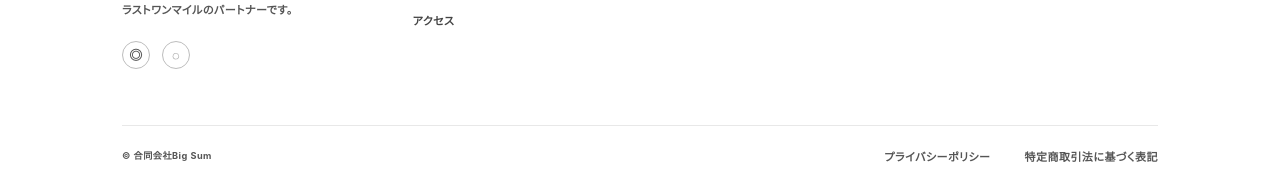
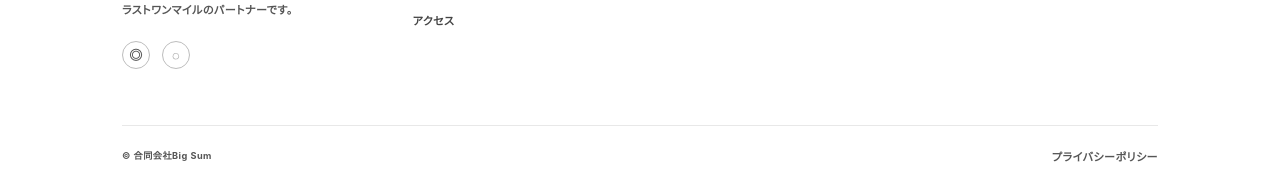
Before and after one commit to masashitakano917-maker/bigs, a plain HTML site: page bigsum_site/index.html in a window 1280 px wide. Shown: the part 2494-2688 px from the top of the page. Drawn offline with Linux system fonts and the light colour scheme.

Commit message:
Hide legal disclosure link on homepage

```diff
--- a/bigsum_site/index.html
+++ b/bigsum_site/index.html
@@ -162,7 +162,7 @@
     </div>
     <div class="footer-bottom">
       <small>© 合同会社Big Sum</small>
-      <div><a href="./privacy.html">プライバシーポリシー</a><a href="./legal.html">特定商取引法に基づく表記</a></div>
+      <div><a href="./privacy.html">プライバシーポリシー</a><a href="./legal.html" hidden>特定商取引法に基づく表記</a></div>
     </div>
   </footer>
 
```
